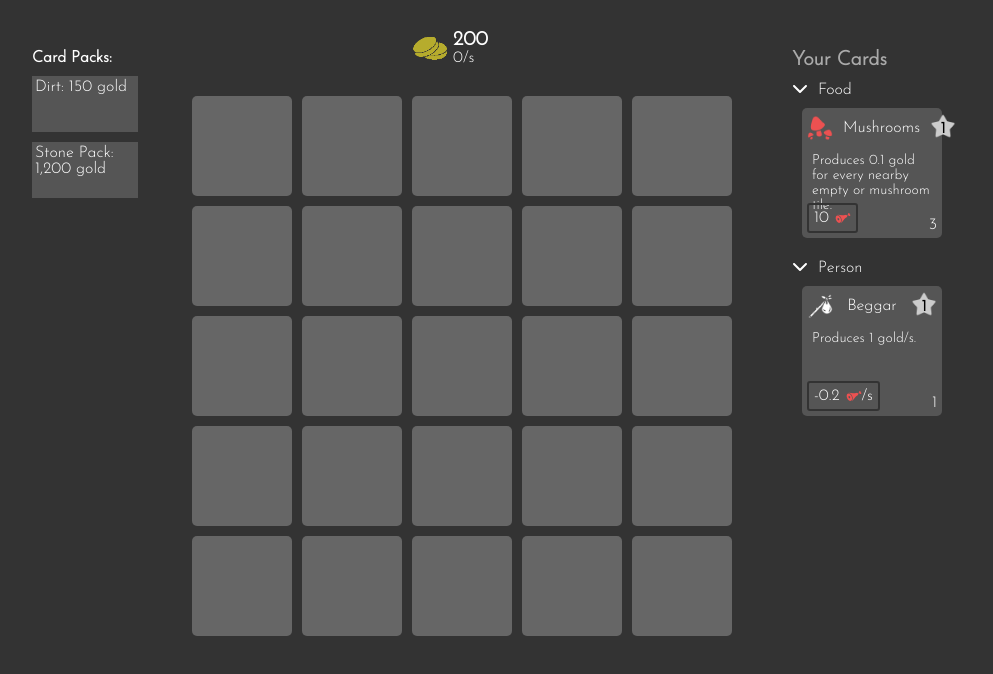
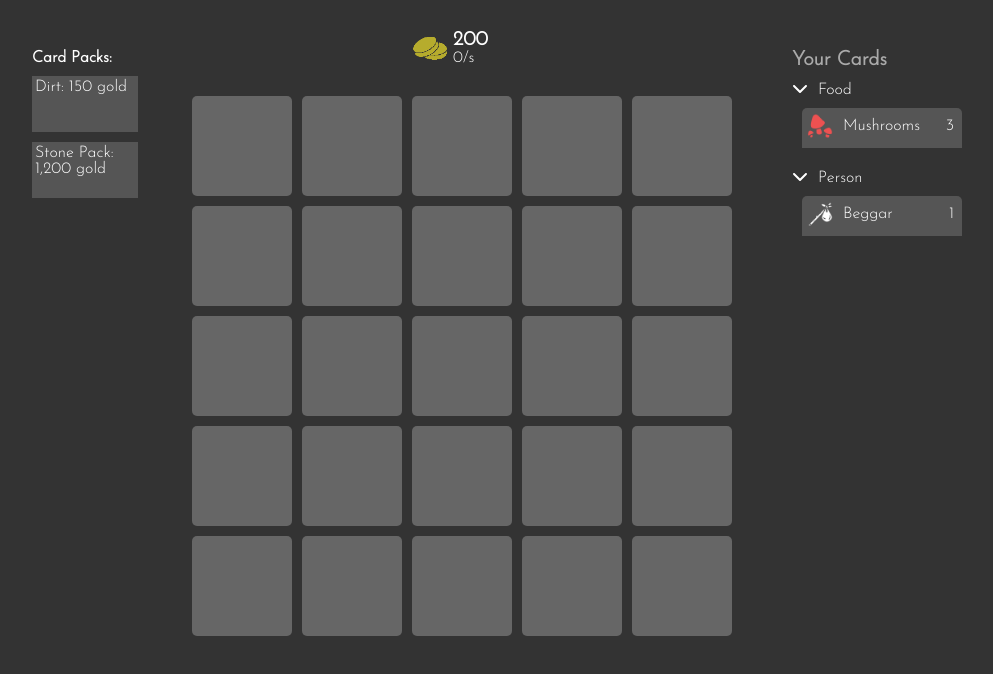
Before and after one commit to Rybadour/cards-n-catapults-idle, a React app: page / in a window 1280 px wide. Shown: the top 674 px of the page, without its empty margins (53-1046 px from the left). Built offline with nearby package versions, Linux system fonts and the light colour scheme.

Commit message:
Changed card list to show full card on hover
 - Moved quantity to title area.
 - Moved tier to stats area

```diff
--- a/src/components/card-list.scss
+++ b/src/components/card-list.scss
@@ -48,10 +48,23 @@
   }
 }
 
+$card-width: 160px;
+$card-height: 220px;
+.card-list .card-container {
+  width: $card-width;
+  height: 40px;
+  overflow: hidden;
+
+  &:hover {
+    z-index: 10;
+    overflow: visible;
+  }
+}
+
 .card-list .card {
   position: relative;
-  width: 140px;
-  height: 130px;
+  width: $card-width;
+  height: $card-height;
   color: white;
   background-color: #555;
   padding: 5px;
@@ -64,19 +77,10 @@
   }
 
   &.empty {
+    .title {
       color: #999;
-    .title {
       img {
         filter: opacity(0.5);
-      }
-      .tier {
-        .value {
-          color: #444;
-
-        }
-        img {
-          filter: brightness(0.5);
-        }
       }
     }
   }
@@ -90,18 +94,26 @@
     display: flex;
     grid-gap: 10px;
     align-items: center;
-    justify-content: space-between;
     margin-bottom: 10px;
+    padding-right: 3px;
+
+    .name {
+      width: 100%;
+    }
 
     img {
       width: 26px;
       height: 26px;
     }
+  }
 
   .tier {
     position: relative;
+    width: 30px;
+    height: 30px;
 
     img {
+      width: 100%;
       filter: brightness(0.8);
     }
 
@@ -109,17 +121,17 @@
       display: inline-block;
       width: 100%;
       position: absolute;
-        top: 8px;
+      top: 10px;
       left: 0;
       color: black;
       font-weight: bold;
       text-align: center;
     }
   }
-  }
 
   .description {
-    font-size: 14px;
+    margin-top: 20px;
+    font-size: 16px;
     padding: 0 5px;
   }
 
@@ -127,6 +139,8 @@
     position: absolute;
     bottom: 5px;
     left: 5px;
+    display: flex;
+    grid-gap: 10px;
 
     .stat {
       border: 2px solid #333;
@@ -135,7 +149,6 @@
       display: flex;
       justify-content: center;
       align-items: center;
-    }
 
       img {
         width: 16px;
@@ -143,10 +156,5 @@
         margin-left: 6px;
       }
     }
-
-  .amount {
-    position: absolute;
-    bottom: 5px;
-    right: 5px;
   }
 }
--- a/src/components/card-list.tsx
+++ b/src/components/card-list.tsx
@@ -42,8 +42,8 @@ export default function CardList() {
         </div>
         <div className={classNames("card-list", {hidden: closedCategories[cardType!!]})}>
           {cardList.map(card =>
+            <div className="card-container" key={card.id}>
               <div
-              key={card.id}
                 className={classNames("card", {
                   selected: card === cards.selectedCard,
                   empty: (cards.cards[card.id] ?? 0) <= 0,
@@ -52,11 +52,8 @@ export default function CardList() {
               >
                 <div className="title">
                   <img src={`icons/${card.icon}.png`} />
-                <span>{card.name}</span>
-                <span className="tier">
-                  <img src='icons/round-star.png' />
-                  <span className="value">{card.tier}</span>
-                </span>
+                  <span className="name">{card.name}</span>
+                  <span className="amount">{formatNumber(cards.cards[card.id] ?? 0, 0, 1)}</span>
                 </div>
 
                 <div className="description">{card.description}</div>
@@ -77,8 +74,12 @@ export default function CardList() {
                     </div>:
                     null
                   }
+                  <div className="tier">
+                    <img src='icons/round-star.png' />
+                    <span className="value">{card.tier}</span>
                   </div>
-              <span className="amount">{formatNumber(cards.cards[card.id] ?? 0, 0, 1)}</span>
+                </div>
+              </div>
             </div>
           )}
         </div>
```
Lines whose indentation alone changed are shown as unchanged.
